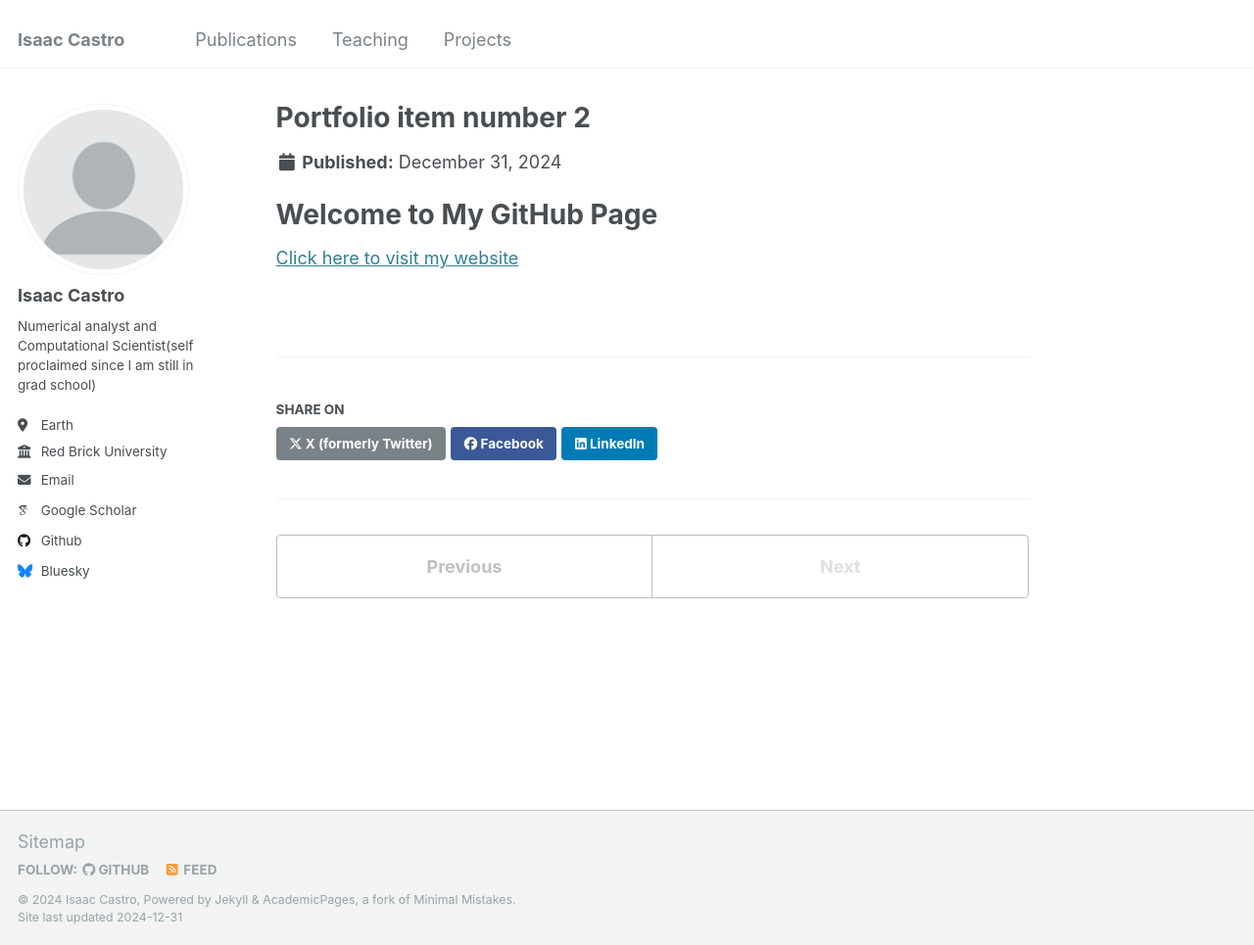
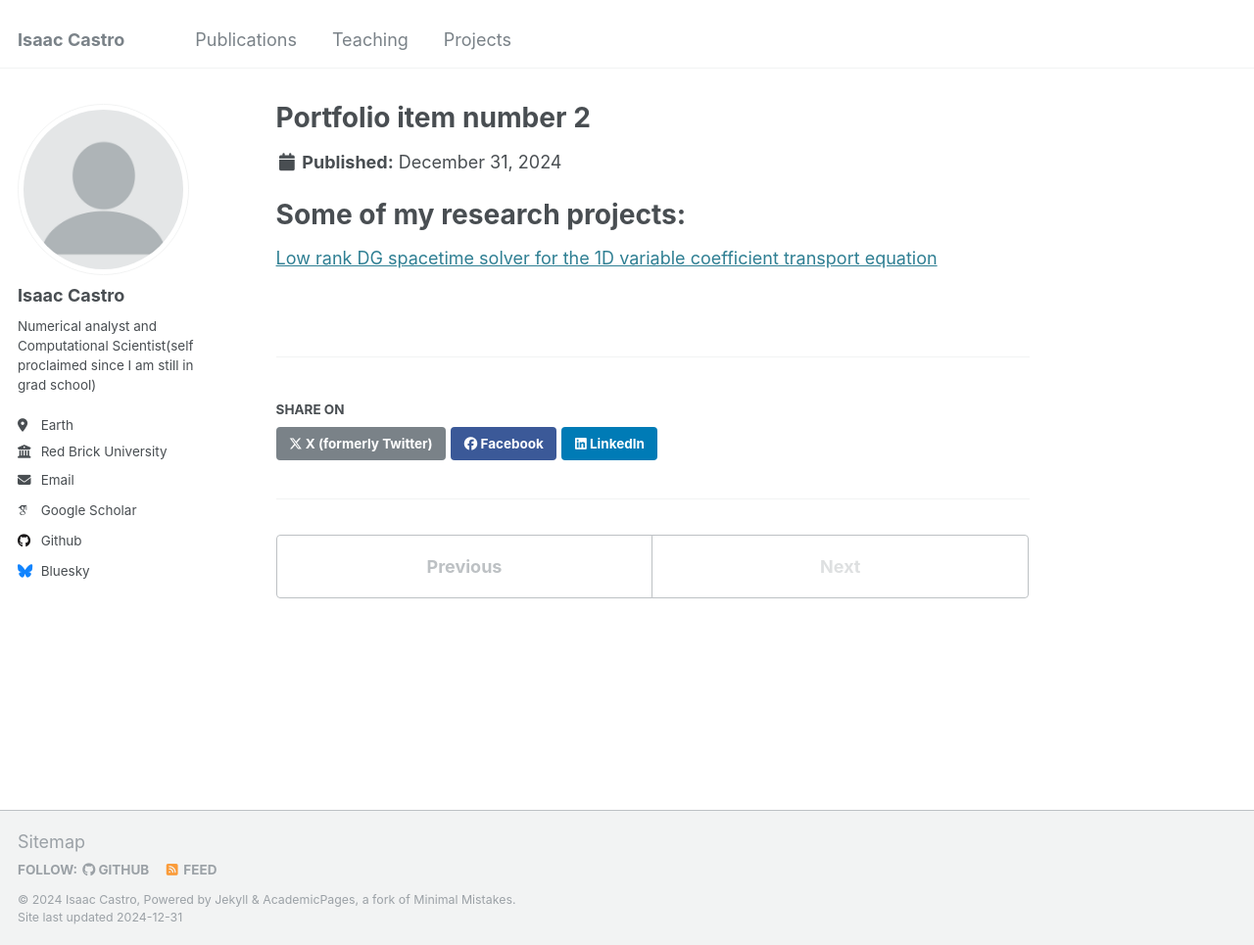
Before and after one commit to castro-isaac/castro-isaac.github.io, a Jekyll site: the page built from _portfolio/portfolio-2.html, in a window 1280 px wide and 965 px high. Shown: the whole window at 98% size. Built offline with Jekyll 4.4.1, drawn with Linux system fonts in a browser that asks for light colours; some web fonts are replaced.

Commit message:
Update portfolio-2.html

```diff
--- a/_portfolio/portfolio-2.html
+++ b/_portfolio/portfolio-2.html
@@ -12,7 +12,7 @@ collection: portfolio
     <title>My GitHub Page</title>
 </head>
 <body>
-    <h1>Welcome to My GitHub Page</h1>
-    <p><a href="https://castro-isaac.github.io/static_julia_notebooks/main.html" target="_blank">Click here to visit my website</a></p>
+    <h1>Some of my research projects:</h1>
+    <p><a href="https://castro-isaac.github.io/static_julia_notebooks/main.html" target="_blank">Low rank DG spacetime solver for the 1D variable coefficient transport equation</a></p>
 </body>
 </html>
```
